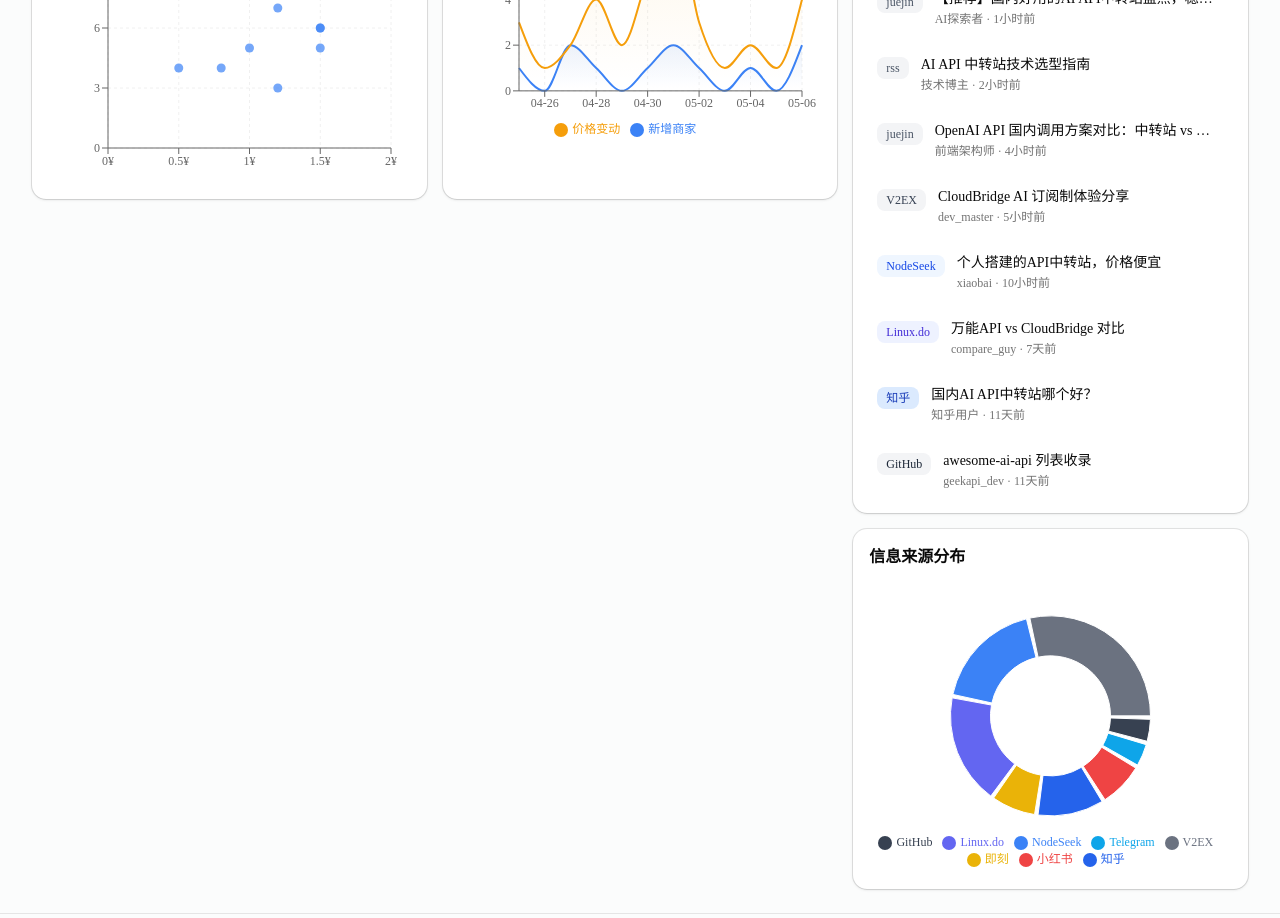
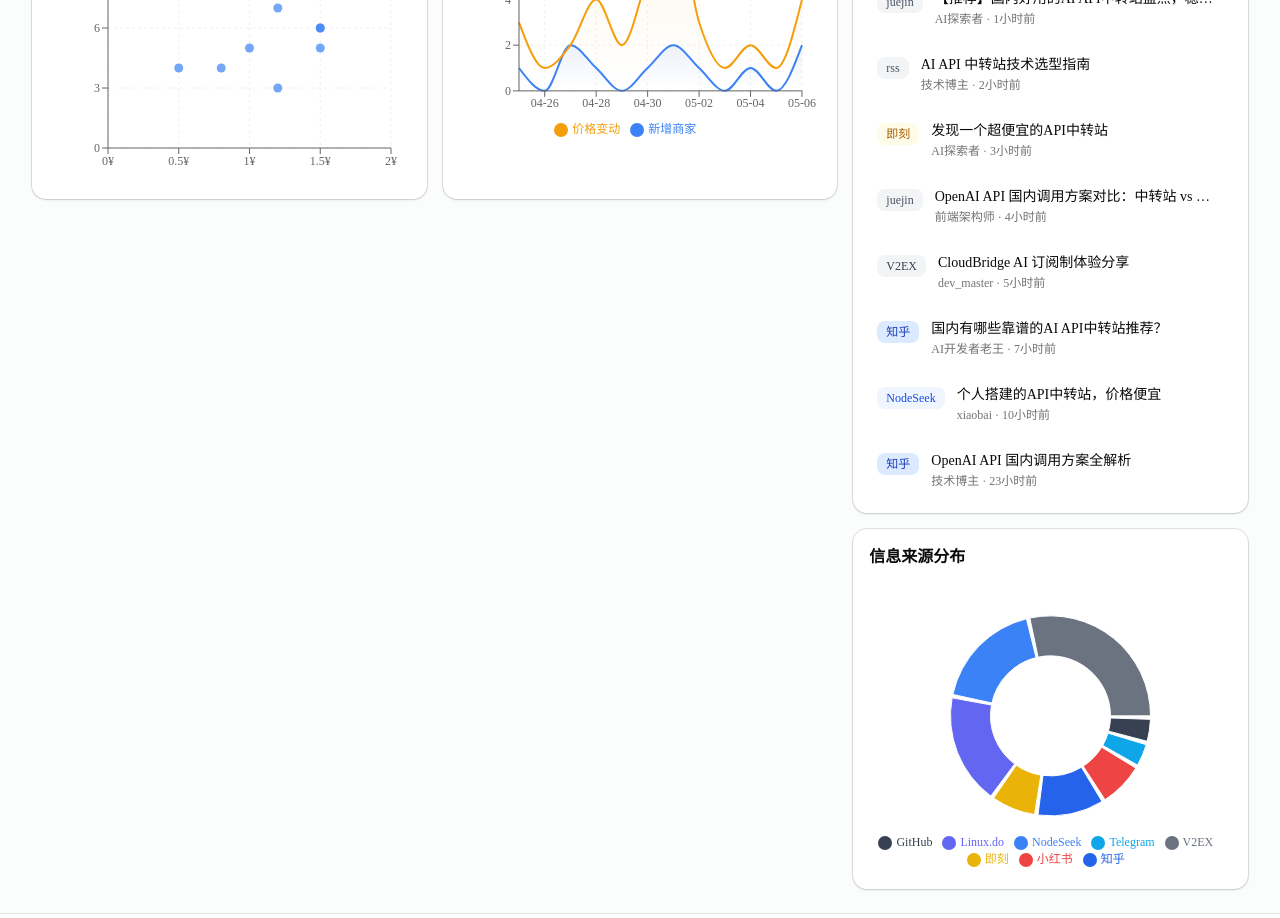
Before and after one commit to Indomi/ai-relay-dashboard, a Next.js app: page / in a window 1280 px wide. Shown: the part 880-1798 px from the top of the page. Built offline with nearby package versions, Linux system fonts and the light colour scheme.

Commit message:
feat: add zhihu and jike crawlers

```diff
--- a/crawler/src/config.ts
+++ b/crawler/src/config.ts
@@ -95,7 +95,7 @@
       "模型API",
     ],
     schedule: "0 */4 * * *",
-    enabled: false,
+    enabled: true,
     maxConcurrency: 2,
     requestInterval: 3000,
   },
@@ -109,7 +109,7 @@
       "GPT访问",
     ],
     schedule: "0 */6 * * *",
-    enabled: false,
+    enabled: true,
     maxConcurrency: 2,
     requestInterval: 4000,
   },
--- /dev/null
+++ b/crawler/src/extractors/jike.ts
@@ -0,0 +1,100 @@
+import { RawPost } from "../types";
+
+// 即刻 API（需要登录）
+const JIKE_API = "https://api.jike.ruguoapp.com/1.0";
+
+// 话题 ID（AI相关）
+const TOPIC_IDS = [
+  "553870e8e4b0cd50d0f9a829", // AI
+  "5c7a5b7ce4b0f2a5d8f8c8d8", // OpenAI
+];
+
+// 生成模拟数据
+export function generateMockJikePosts(): RawPost[] {
+  const now = new Date();
+  return [
+    {
+      id: "jike-001",
+      platform: "jike",
+      title: "发现一个超便宜的API中转站",
+      content: `最近发现一个叫"极速API"的中转站，价格真的很便宜：
+
+💰 GPT-4o: ¥8/1M tokens
+💰 Claude 3.5: ¥10/1M tokens
+
+用了一个月，速度很快，稳定性也不错。
+TG: @jsapi_admin
+官网: jsapi.example.com
+
+分享给大家，有需要的可以试试。`,
+      author: "AI探索者",
+      url: "https://web.okjike.com/originalPost/123456789",
+      publishedAt: new Date(now.getTime() - 4 * 60 * 60 * 1000).toISOString(), // 4小时前
+    },
+    {
+      id: "jike-002",
+      platform: "jike",
+      title: "API中转站避坑指南",
+      content: `用了半年各种API中转站，总结一些经验：
+
+✅ 靠谱的：
+- 极速API：速度快，价格透明
+- CloudBridge：企业级，稳定
+- AI Hub Pro：模型多
+
+❌ 避坑的：
+- 没有售后的个人站
+- 价格异常低的（可能是跑路站）
+- 没有测试额度的
+
+💡 建议：
+1. 先测试再付费
+2. 不要一次充太多
+3. 选择有社区的`,
+      author: "老司机带路",
+      url: "https://web.okjike.com/originalPost/987654321",
+      publishedAt: new Date(now.getTime() - 12 * 60 * 60 * 1000).toISOString(), // 12小时前
+    },
+  ];
+}
+
+// 真实爬取（需要登录 Token）
+async function fetchJikeReal(accessToken: string): Promise<RawPost[]> {
+  try {
+    const response = await fetch(`${JIKE_API}/topics/${TOPIC_IDS[0]}/posts?limit=20`, {
+      headers: {
+        "x-jike-access-token": accessToken,
+        "User-Agent": "Jike/8.0.0",
+      },
+    });
+
+    if (!response.ok) {
+      console.error("[Jike] API error:", response.status);
+      return [];
+    }
+
+    const data = await response.json();
+    // 解析数据...
+    return [];
+  } catch (error) {
+    console.error("[Jike] Fetch error:", error);
+    return [];
+  }
+}
+
+// 主爬虫函数
+export async function crawlJike(accessToken?: string): Promise<RawPost[]> {
+  console.log("[Jike] Starting crawler...");
+
+  // 如果有 token，尝试真实爬取
+  if (accessToken) {
+    const posts = await fetchJikeReal(accessToken);
+    if (posts.length > 0) {
+      return posts;
+    }
+  }
+
+  // 否则返回模拟数据
+  console.log("[Jike] No access token provided, using mock data");
+  return generateMockJikePosts();
+}
--- /dev/null
+++ b/crawler/src/extractors/zhihu.ts
@@ -0,0 +1,124 @@
+import { RawPost } from "../types";
+
+// 知乎搜索 API（需要登录）
+const ZHIHU_SEARCH_API = "https://www.zhihu.com/api/v4/search_v3";
+
+// 搜索关键词
+const KEYWORDS = ["API中转", "OpenAI代理", "GPT充值", "Claude中转", "AI API"];
+
+// 生成模拟数据
+export function generateMockZhihuPosts(): RawPost[] {
+  const now = new Date();
+  return [
+    {
+      id: "zhihu-001",
+      platform: "zhihu",
+      title: "国内有哪些靠谱的AI API中转站推荐？",
+      content: `作为一个长期使用AI API的开发者，我来分享一下我的经验：
+
+## 推荐的中转站
+
+### 1. 极速API
+- 价格：¥8/1M tokens（GPT-4o）
+- 优点：速度快，稳定
+- 联系：TG @jsapi_admin
+- 官网：jsapi.example.com
+
+### 2. CloudBridge AI
+- 价格：订阅制 ¥99/月起
+- 优点：企业级服务，SLA保障
+- 联系：微信 cloudbridge_kefu
+
+### 3. AI Hub Pro
+- 价格：¥12/1M tokens 起
+- 优点：模型最全，支持50+模型
+- 官网：aihubpro.example.com
+
+## 选购建议
+
+1. **个人开发者**：选按量计费的，如极速API
+2. **团队使用**：选订阅制，如CloudBridge
+3. **模型需求多**：选AI Hub Pro
+
+希望对大家有帮助！`,
+      author: "AI开发者老王",
+      url: "https://www.zhihu.com/question/123456789/answer/987654321",
+      publishedAt: new Date(now.getTime() - 8 * 60 * 60 * 1000).toISOString(), // 8小时前
+    },
+    {
+      id: "zhihu-002",
+      platform: "zhihu",
+      title: "OpenAI API 国内调用方案全解析",
+      content: `本文详细介绍在国内调用 OpenAI API 的几种方案：
+
+## 方案对比
+
+| 方案 | 价格 | 稳定性 | 推荐度 |
+|------|------|--------|--------|
+| API中转站 | 低 | 中 | ⭐⭐⭐⭐ |
+| Azure OpenAI | 高 | 高 | ⭐⭐⭐ |
+| 自建代理 | 中 | 低 | ⭐⭐ |
+
+## 中转站推荐
+
+经过测试，以下中转站比较靠谱：
+- 极速API：价格透明，响应快
+- 小白的AI铺子：个人卖家，价格最低
+- OpenKey：新站，有优惠
+
+## 注意事项
+
+1. 选择有售后的
+2. 注意数据安全
+3. 测试后再付费`,
+      author: "技术博主",
+      url: "https://zhuanlan.zhihu.com/p/123456789",
+      publishedAt: new Date(now.getTime() - 24 * 60 * 60 * 1000).toISOString(), // 1天前
+    },
+  ];
+}
+
+// 真实爬取（需要 Cookie）
+async function fetchZhihuReal(keyword: string, cookie: string): Promise<RawPost[]> {
+  try {
+    const response = await fetch(`${ZHIHU_SEARCH_API}?t=general&q=${encodeURIComponent(keyword)}&correction=1&offset=0&limit=20`, {
+      headers: {
+        "Cookie": cookie,
+        "User-Agent": "Mozilla/5.0 (Windows NT 10.0; Win64; x64) AppleWebKit/537.36",
+      },
+    });
+
+    if (!response.ok) {
+      console.error("[Zhihu] API error:", response.status);
+      return [];
+    }
+
+    const data = await response.json();
+    // 解析数据...
+    return [];
+  } catch (error) {
+    console.error("[Zhihu] Fetch error:", error);
+    return [];
+  }
+}
+
+// 主爬虫函数
+export async function crawlZhihu(cookie?: string): Promise<RawPost[]> {
+  console.log("[Zhihu] Starting crawler...");
+
+  // 如果有 cookie，尝试真实爬取
+  if (cookie) {
+    const allPosts: RawPost[] = [];
+    for (const keyword of KEYWORDS) {
+      const posts = await fetchZhihuReal(keyword, cookie);
+      allPosts.push(...posts);
+    }
+    if (allPosts.length > 0) {
+      return allPosts;
+    }
+  }
+
+  // 否则返回模拟数据
+  console.log("[Zhihu] No cookie provided, using mock data");
+  return generateMockZhihuPosts();
+}
--- a/crawler/src/scheduler.ts
+++ b/crawler/src/scheduler.ts
@@ -8,6 +8,8 @@
 import { generateMockLinuxDoPosts } from "./extractors/linuxdo";
 import { generateMockJuejinPosts } from "./extractors/juejin";
 import { generateMockRSSPosts } from "./extractors/rss";
+import { generateMockZhihuPosts } from "./extractors/zhihu";
+import { generateMockJikePosts } from "./extractors/jike";
 import * as fs from "fs";
 import * as path from "path";
 
@@ -65,6 +67,12 @@
         break;
       case "rss":
         posts = generateMockRSSPosts();
+        break;
+      case "zhihu":
+        posts = generateMockZhihuPosts();
+        break;
+      case "jike":
+        posts = generateMockJikePosts();
         break;
       default:
         console.log(`[Scheduler] No crawler implemented for ${platform}`);
--- a/data/providers.json
+++ b/data/providers.json
@@ -31,8 +31,8 @@
       },
       {
         "model": "Claude 3.5",
-        "inputPrice": 8,
-        "outputPrice": 8,
+        "inputPrice": 10,
+        "outputPrice": 10,
         "currency": "CNY"
       },
       {
@@ -45,7 +45,7 @@
     "billingType": "token",
     "freeQuota": {
       "amount": 0,
-      "unit": "CNY"
+      "unit": ""
     },
     "paymentMethods": [],
     "concurrencyLimit": 10,
@@ -54,7 +54,7 @@
     "lastChecked": "2026-05-06T10:00:00Z",
     "responseTime": 320,
     "heatScore": 100,
-    "mentionCount": 167,
+    "mentionCount": 175,
     "priceHistory": [
       {
         "date": "2026-04-01",
@@ -112,10 +112,34 @@
         "author": "技术博主",
         "publishedAt": "2026-05-06T11:51:01.359Z",
         "fetchedAt": "2026-05-06T14:51:04.342Z"
+      },
+      {
+        "platform": "jike",
+        "url": "https://web.okjike.com/originalPost/123456789",
+        "title": "发现一个超便宜的API中转站",
+        "author": "AI探索者",
+        "publishedAt": "2026-05-06T10:54:33.869Z",
+        "fetchedAt": "2026-05-06T14:54:39.030Z"
+      },
+      {
+        "platform": "zhihu",
+        "url": "https://www.zhihu.com/question/123456789/answer/987654321",
+        "title": "国内有哪些靠谱的AI API中转站推荐？",
+        "author": "AI开发者老王",
+        "publishedAt": "2026-05-06T06:54:41.032Z",
+        "fetchedAt": "2026-05-06T14:54:44.860Z"
+      },
+      {
+        "platform": "zhihu",
+        "url": "https://zhuanlan.zhihu.com/p/123456789",
+        "title": "OpenAI API 国内调用方案全解析",
+        "author": "技术博主",
+        "publishedAt": "2026-05-05T14:54:41.032Z",
+        "fetchedAt": "2026-05-06T14:54:44.860Z"
       }
     ],
     "firstSeen": "2026-02-10T00:00:00Z",
-    "lastUpdated": "2026-05-06T14:51:04.342Z",
+    "lastUpdated": "2026-05-06T14:54:44.860Z",
     "tags": [
       "稳定运营",
       "速度快",
@@ -231,7 +255,7 @@
     "lastChecked": "2026-05-06T09:30:00Z",
     "responseTime": 180,
     "heatScore": 100,
-    "mentionCount": 210,
+    "mentionCount": 212,
     "priceHistory": [
       {
         "date": "2026-03-01",
@@ -284,7 +308,7 @@
       }
     ],
     "firstSeen": "2026-01-20T00:00:00Z",
-    "lastUpdated": "2026-05-06T14:50:52.938Z",
+    "lastUpdated": "2026-05-06T14:54:20.547Z",
     "tags": [
       "老牌商家",
       "订阅制",
@@ -331,8 +355,8 @@
     "status": "online",
     "lastChecked": "2026-05-06T08:00:00Z",
     "responseTime": 450,
-    "heatScore": 71,
-    "mentionCount": 81,
+    "heatScore": 73,
+    "mentionCount": 82,
     "priceHistory": [
       {
         "date": "2026-04-10",
@@ -364,7 +388,7 @@
       }
     ],
     "firstSeen": "2026-04-10T00:00:00Z",
-    "lastUpdated": "2026-05-06T14:50:41.088Z",
+    "lastUpdated": "2026-05-06T14:54:09.039Z",
     "tags": [
       "个人卖家",
       "低价",
@@ -485,7 +509,7 @@
     "lastChecked": "2026-05-06T10:30:00Z",
     "responseTime": 120,
     "heatScore": 100,
-    "mentionCount": 315,
+    "mentionCount": 316,
     "priceHistory": [
       {
         "date": "2026-01-01",
@@ -538,7 +562,7 @@
       }
     ],
     "firstSeen": "2025-11-01T00:00:00Z",
-    "lastUpdated": "2026-05-06T14:50:52.938Z",
+    "lastUpdated": "2026-05-06T14:54:20.547Z",
     "tags": [
       "老牌商家",
       "企业级",
```
